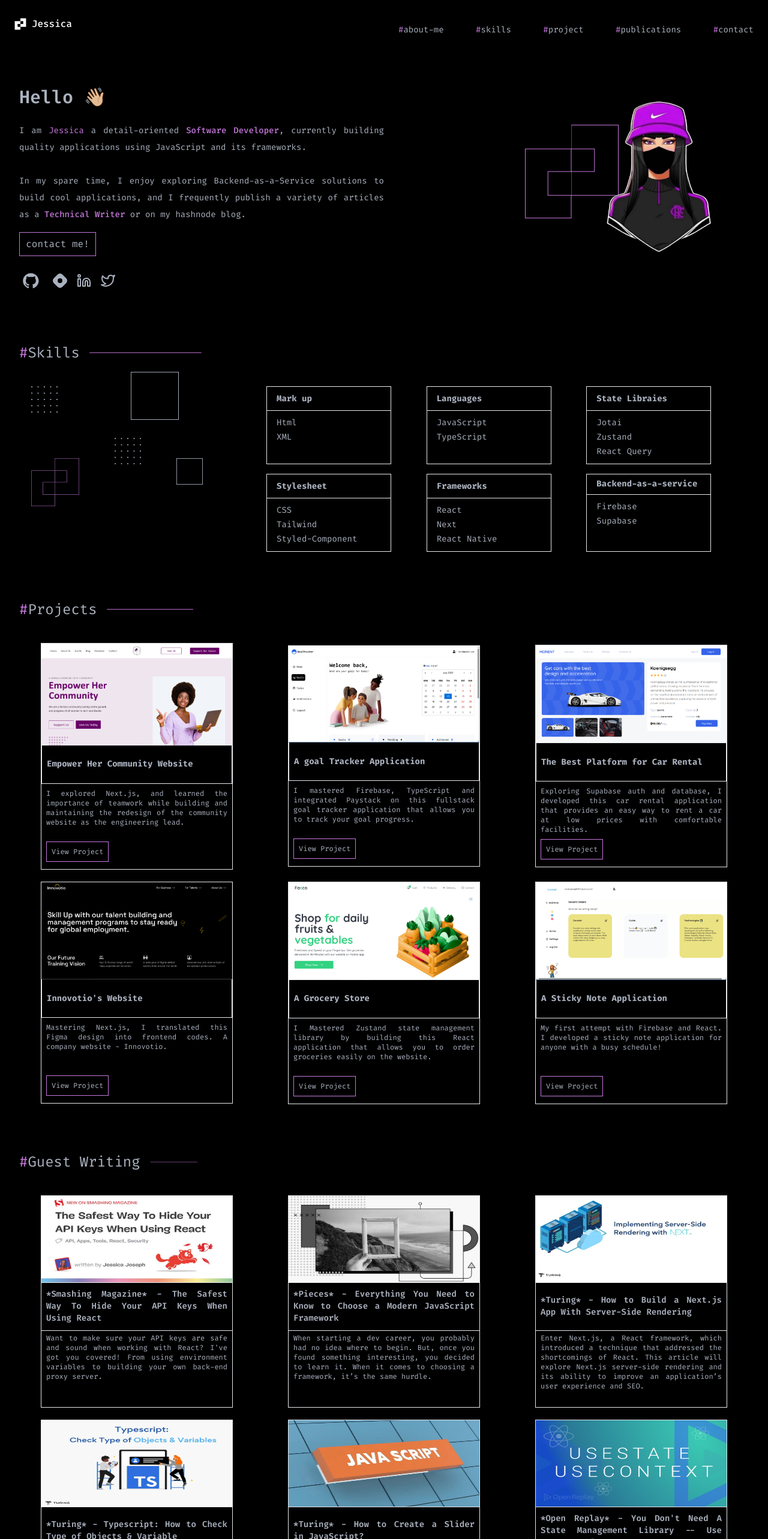
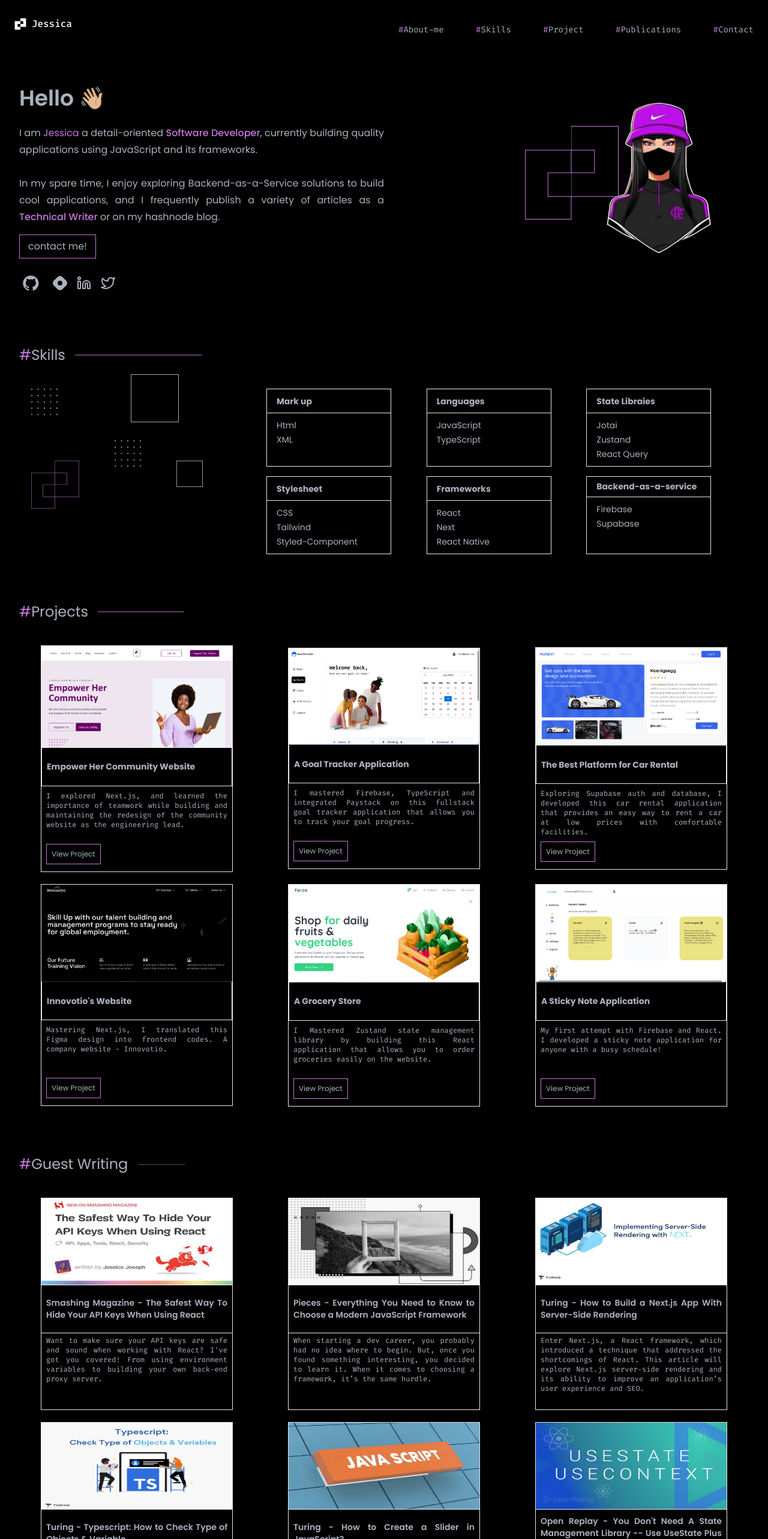
Before and after one commit to ForJessicaSake/Portfolio, a React (Create React App) app: page / in a window 1280 px wide. Shown: the top 2566 px of the page at 60% size. Built offline with nearby package versions, Linux system fonts and the light colour scheme; no server answers.

Commit message:
feat: fix

```diff
--- a/src/components/Contact.tsx
+++ b/src/components/Contact.tsx
@@ -49,7 +49,7 @@ const Contact: React.FC = () => {
           <img src={stroke} alt="line" />
         </figure>
       </section>
-      <section className="flex lg:flex-row flex-col justify-between text-sm">
+      <section className="flex lg:flex-row flex-col justify-between text-base">
         <div className="w-full lg:w-6/12 lg:pb-0 pb-6 text-justify mt-4">
           <p>
             I'm on the lookout for some new opportunities to flex my skills and
@@ -58,8 +58,8 @@ const Contact: React.FC = () => {
             message. I'm game!
           </p>
         </div>
-        <div className="w-full lg:w-3/12 leading-10 border px-4 lg:mb-0 mb-5 mt-4">
-          <h3 className="text-white">Message me here</h3>
+        <div className="w-full lg:w-3/12 leading-10 border px-4 lg:mb-0 mb-5 mt-4 text-sm">
+          <h3 className="text-white text-base py-2">Message me here</h3>
           <a className="flex w-64 justify-between items-center" href="mailto:jessicajoseph1807@gmail.com">
             <img src={email} alt="email" className="h-5 w-5" />
             jessicajoseph1807@gmail.com
--- a/src/components/Footer.tsx
+++ b/src/components/Footer.tsx
@@ -6,7 +6,7 @@ import { SiHashnode } from "react-icons/si";
 import { Link } from "react-router-dom";
 const Footer: React.FC = () => {
   return (
-    <footer className="flex lg:flex-row flex-col justify-between lg:items-center w-full lg:h-48 h-full cursor-pointer px-6">
+    <footer className="font-font flex lg:flex-row flex-col justify-between lg:items-center w-full lg:h-48 h-full cursor-pointer px-6">
       <nav className="text-sm">
         <section className="flex justify-between items-center w-96">
           <figure className="flex items-center lg:w-24 w-28 justify-between py-3">
@@ -16,8 +16,11 @@ const Footer: React.FC = () => {
             </figcaption>
           </figure>
         </section>
+        <div className="text-base">
+
         <p className="py-3">jessicajoseph1807@gmail.com</p>
         <p>Frontend Developer and Technical Writer</p>
+        </div>
       </nav>
 
       <section className="flex flex-col lg:py-0 py-8">
--- a/src/components/GuestWriting.tsx
+++ b/src/components/GuestWriting.tsx
@@ -87,7 +87,7 @@ const GuestWriting: React.FC = () => {
           <span className="text-primary">#</span>Guest Writing
         </h1>
         <figure className="pl-4">
-          <img src={stroke} alt="line" className="lg:w-20 w-32" />
+          <img src={stroke} alt="line" className="lg:w-20 w-24" />
         </figure>
       </section>
       <section className="flex place-items-center w-full">
@@ -109,9 +109,9 @@ const GuestWriting: React.FC = () => {
 
               <figcaption className="w-80">
                 <h2 className="font-semibold h-20 flex items-center lg:text-sm text-sm border-t-0 border px-2 py-2 text-justify">
-                 *{article.publication}* - {article.title}
+                 {article.publication} - {article.title}
                 </h2>
-                <p className="h-32 text-xs border border-t-0 px-2 py-1 text-justify">
+                <p className="font-font h-32 text-xs border border-t-0 px-2 py-1 text-justify">
                   {article.brief}
                 </p>
               </figcaption>
--- a/src/components/Header.tsx
+++ b/src/components/Header.tsx
@@ -27,12 +27,12 @@ const Header: React.FC = () => {
           data-aos-duration="1000"
           data-aos-easing="ease-in-out"
           data-aos-once="false"
-          className="lg:text-3xl text-2xl font-semibold"
+          className="lg:text-4xl text-3xl font-semibold"
         >
           Hello 👋🏼
           <br />
         </h1>
-        <p className="py-6 text-sm text-justify leading-7">
+        <p className="py-6 text-base text-justify leading-7">
           I am <span className="text-primary">Jessica</span> a detail-oriented{" "}
           <span className="text-primary font-medium">Software Developer</span>,
           currently building quality applications using JavaScript and its
--- a/src/components/Navbar.tsx
+++ b/src/components/Navbar.tsx
@@ -11,7 +11,7 @@ const Navbar: React.FC = () => {
     setNav(!nav);
   };
   return (
-    <nav className="flex bg-black overflow-hidden justify-between items-center lg:h-20 h-20 cursor-pointer fixed left-0 w-full 2xl:mx-auto 2xl:container z-20">
+    <nav className="font-font flex bg-black overflow-hidden justify-between items-center lg:h-20 h-20 cursor-pointer fixed left-0 w-full 2xl:mx-auto 2xl:container z-20">
       <section className="flex text-white justify-between w-full items-center px-6">
         <figure className="flex items-center lg:w-24 w-28 justify-between">
           <img src={Logo} alt="Logo" className="w-6 h-6 lg:w-5 lg:h-5" />
@@ -43,12 +43,12 @@ const Navbar: React.FC = () => {
       >
         <li>
           <a href="#about" className="active:text-white">
-            <span className="text-primary">#</span>about-me
+            <span className="text-primary">#</span>About-me
           </a>
         </li>
         <li>
           <a className="active:text-white" href="#skills">
-            <span className="text-primary">#</span>skills
+            <span className="text-primary">#</span>Skills
           </a>
         </li>
         {/* <li>
@@ -59,17 +59,17 @@ const Navbar: React.FC = () => {
 
         <li>
           <a className="active:text-white" href="#project">
-            <span className="text-primary">#</span>project
+            <span className="text-primary">#</span>Project
           </a>
         </li>
         <li>
           <a className="active:text-white" href="#publications">
-            <span className="text-primary">#</span>publications
+            <span className="text-primary">#</span>Publications
           </a>
         </li>
         <li>
           <a className="active:text-white" href="#contact">
-            <span className="active:text-primary text-primary">#</span>contact
+            <span className="active:text-primary text-primary">#</span>Contact
           </a>
         </li>
       </ul>
--- a/src/components/Project.tsx
+++ b/src/components/Project.tsx
@@ -36,7 +36,7 @@ const Project: React.FC = () => {
         />
         <Card
           image={goalTracker}
-          title="A goal Tracker Application"
+          title="A Goal Tracker Application"
           about="I mastered Firebase, TypeScript and integrated Paystack on this fullstack goal tracker application that allows you to track your goal progress."
           link="https://progress-pal.vercel.app/"
         />
--- a/src/components/Publications.tsx
+++ b/src/components/Publications.tsx
@@ -94,7 +94,7 @@ const Publications:React.FC = () => {
                   <h2 className="font-bold h-20 flex items-center lg:text-sm text-sm border-t-0 border px-2 py-2 text-justify">
                     {articles.title}
                   </h2>
-                  <p className="h-32 text-xs border border-t-0 px-2 py-1 text-justify">
+                  <p className="font-font h-32 text-xs border border-t-0 px-2 py-1 text-justify">
                     {articles.brief}
                   </p>
                 </figcaption>
--- a/src/components/Skills.tsx
+++ b/src/components/Skills.tsx
@@ -81,7 +81,7 @@ const Skills: React.FC = () => {
               <th className="border text-start px-4 h-10">Languages</th>
             </tr>
             <td className="border border-t-0 px-4 py-2 leading-6">
-              JavaScript TypeScript
+              JavaScript <br/> TypeScript
             </td>
           </table>
           <table className="lg:w-52  w-36">
--- a/src/elements/Card.tsx
+++ b/src/elements/Card.tsx
@@ -10,12 +10,12 @@ type Project = {
 
 const Card = ({ image, title, about, link }: Project) => {
   return (
-    <section className="border w-80 cursor-pointer pb-3">
+    <section className="border w-80 cursor-pointer pb-3 ">
       <img src={image} alt="" />
       <h2 className="font-bold text-justify flex items-center h-16 lg:text-sm text-sm border-t-0 border px-2 py-2">
         {title}
       </h2>
-      <p className="h-24 py-2 px-2 text-justify ">{about}</p>
+      <p className="h-24 py-2 px-2 text-justify font-font">{about}</p>
       <Link to={link} target="blank" className="px-2">
         <button className="p-2 border-primary border hover:bg-background w-fit ">View Project</button>
       </Link>
--- a/src/index.css
+++ b/src/index.css
@@ -1,8 +1,10 @@
 @import url('https://fonts.googleapis.com/css2?family=Fira+Code:wght@300;400;500;600;700&display=swap');
-@tailwind base;
-@tailwind components;
-@tailwind utilities;
+@import url('https://fonts.googleapis.com/css2?family=Inter:wght@100;200;300;400&family=Montserrat:ital,wght@0,100;0,200;0,300;0,400;0,500;0,600;0,700;0,800;0,900;1,100;1,200;1,300;1,400;1,500;1,600;1,700;1,800;1,900&family=Poppins:ital,wght@0,100;0,200;0,300;0,400;0,500;0,600;0,700;0,800;0,900;1,100;1,200;1,300;1,400;1,500;1,600;1,700;1,800;1,900&display=swap');
 
 html{
     scroll-behavior: smooth
 }
+
+@tailwind base;
+@tailwind components;
+@tailwind utilities;
--- a/src/pages/Home.tsx
+++ b/src/pages/Home.tsx
@@ -12,7 +12,7 @@ import GuestWriting from '../components/GuestWriting'
 
 const Home:React.FC = () => {
   return (
-    <main className='2xl:container 2xl:mx-auto bg-black font-font text-secondary px-2 overflow-x-hidden'>
+    <main className='2xl:container 2xl:mx-auto bg-black font-poppins text-secondary px-2 overflow-x-hidden'>
     <Navbar/>
     <Header/>
     {/* <Box/> */}
--- a/tailwind.config.js
+++ b/tailwind.config.js
@@ -12,6 +12,7 @@ module.exports = {
       },
       fontFamily:{
         font:["Fira Code", "monospace"],
+        poppins:["Poppins", "sans-serif"],
       },
     },
   },
```
